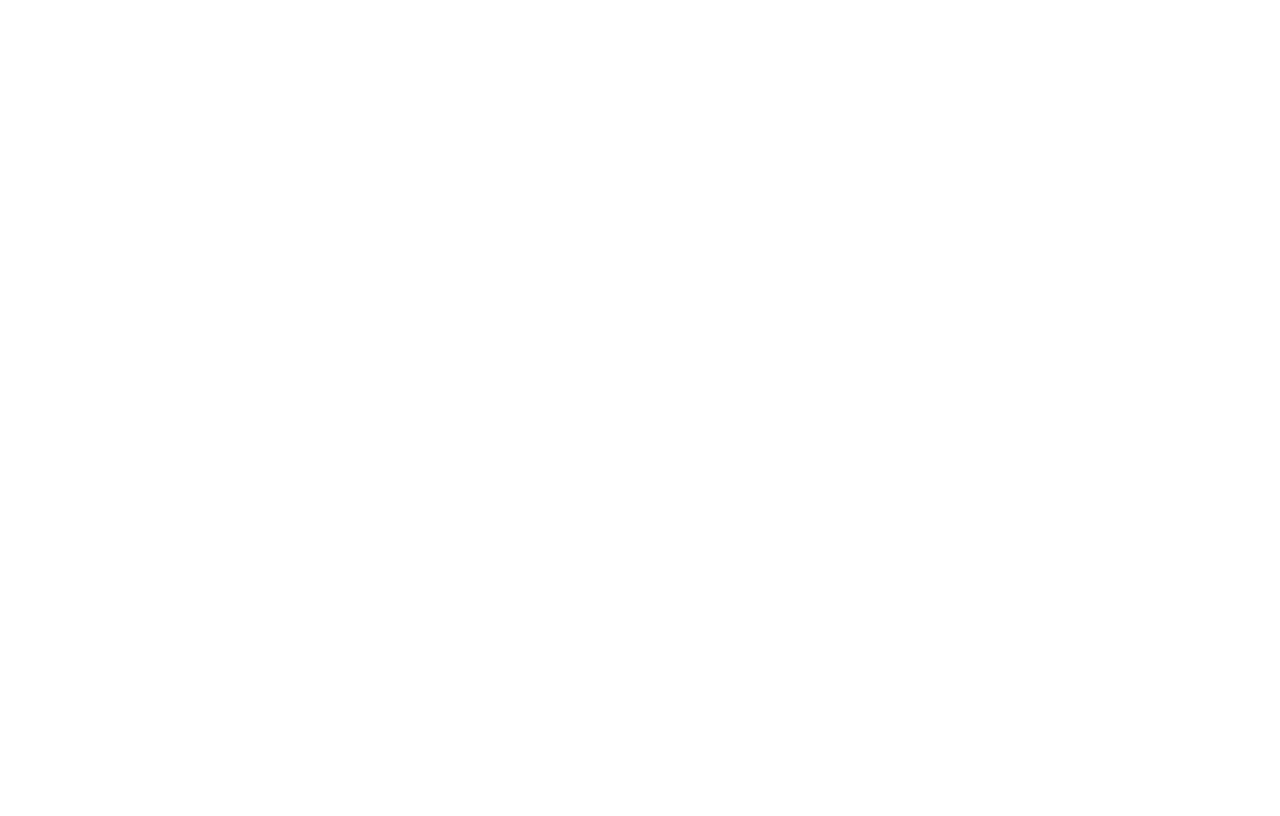
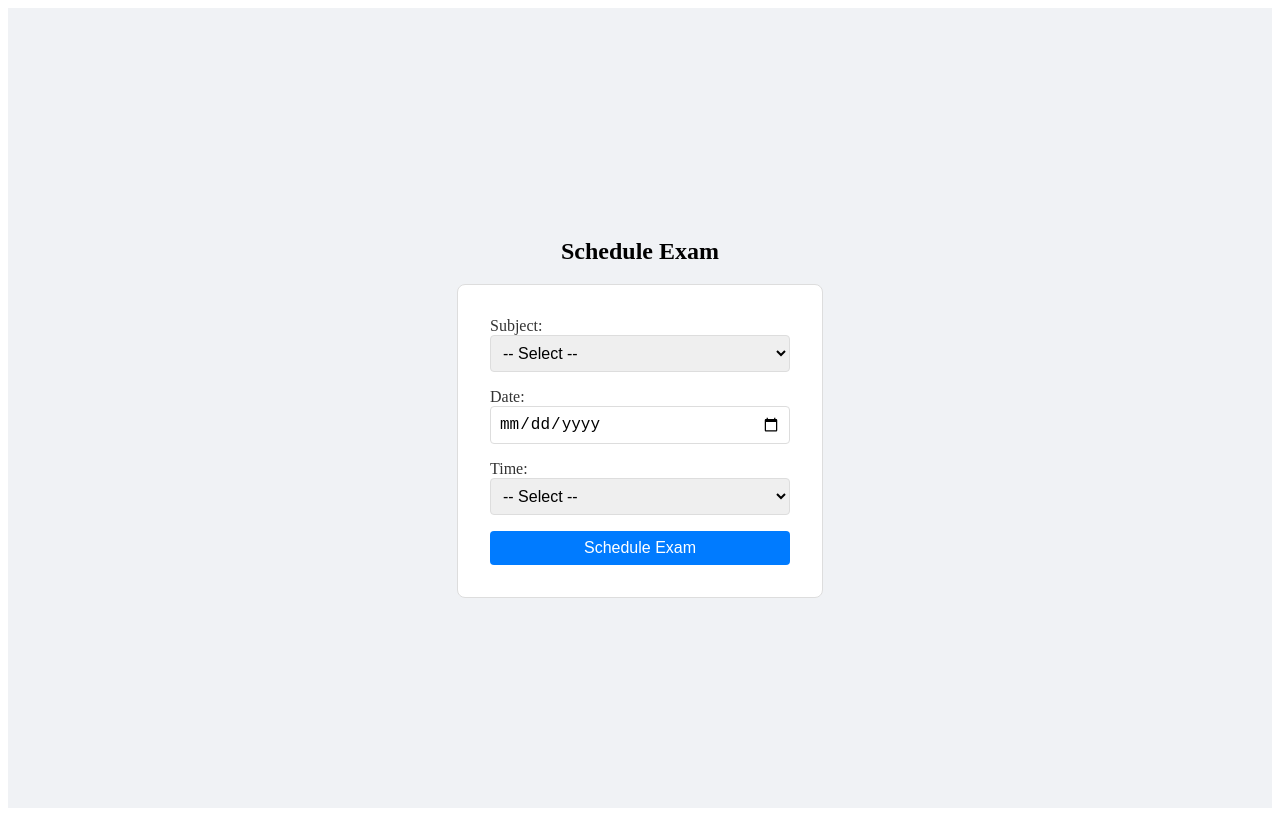
Before and after one commit to Lepseyat/Frontend-Design-and-implementation-of-a-student-admissions-system, a React (Create React App) app: page /exam-scheduler in a window 1280 px wide. Before the commit this address had no page. Built offline with nearby package versions, Linux system fonts and the light colour scheme; no server answers.

Commit message:
Initial commit

```diff
--- a/package.json
+++ b/package.json
@@ -6,6 +6,7 @@
     "@testing-library/jest-dom": "^5.17.0",
     "@testing-library/react": "^13.4.0",
     "@testing-library/user-event": "^13.5.0",
+    "jwt-decode": "^4.0.0",
     "react": "^18.3.1",
     "react-dom": "^18.3.1",
     "react-router-dom": "^6.28.0",
--- a/src/App.js
+++ b/src/App.js
@@ -2,15 +2,20 @@ import React from 'react';
 import { Routes, Route } from 'react-router-dom';
 import SignIn from './SignIn';
 import Registration from './Registration';
+import UserProvider from "./context/UserProvider"; // Import UserProvider
+import ExamScheduler from './ExamScheduler'; // Import the ExamScheduler component
 
 function App() {
   return (
+    <UserProvider> {/* Wrap the app with UserProvider */}
       <div className="App">
         <Routes>
           <Route path="/" element={<SignIn />} />
           <Route path="/register" element={<Registration />} />
+          <Route path="/exam-scheduler" element={<ExamScheduler />} /> {/* New Route */}
         </Routes>
       </div>
+    </UserProvider>
   );
 }
 
--- /dev/null
+++ b/src/ExamScheduler.js
@@ -0,0 +1,179 @@
+import React, { useState, useContext } from "react";
+import UserContext from "./context/UserContext"; // Import your user context
+
+function ExamScheduler() {
+  const { candidateId } = useContext(UserContext); // Access candidateId from context
+
+  const [formData, setFormData] = useState({
+    subject: "",
+    examDateTime: "",
+  });
+  const [error, setError] = useState("");
+
+  const API_BASE_URL = process.env.REACT_APP_API_BASE_URL || "http://localhost:8080";
+
+  const handleChange = (e) => {
+    const { name, value } = e.target;
+    setFormData({ ...formData, [name]: value });
+  };
+
+  const handleDateTimeChange = (e) => {
+    const { name, value } = e.target;
+    const date = formData.examDateTime.split("T")[0] || "";
+    const time = formData.examDateTime.split("T")[1] || "";
+
+    const updatedDateTime = name === "date" ? `${value}T${time}` : `${date}T${value}`;
+    setFormData({ ...formData, examDateTime: updatedDateTime });
+  };
+
+  const handleSubmit = async (e) => {
+    e.preventDefault();
+    setError("");
+
+    if (!candidateId) {
+      setError("Candidate ID is missing. Please log in again.");
+      return;
+    }
+
+    const { subject, examDateTime } = formData;
+
+    if (!subject || !examDateTime.includes("T")) {
+      setError("All fields are required.");
+      return;
+    }
+
+    const payload = {
+      candidateId, // Include candidateId
+      subject,
+      examDateTime,
+    };
+
+    try {
+      const response = await fetch(`${API_BASE_URL}/api/exam/schedule`, {
+        method: "POST",
+        headers: { "Content-Type": "application/json" },
+        body: JSON.stringify(payload),
+      });
+
+      if (response.ok) {
+        alert("Exam scheduled successfully!");
+        setFormData({ subject: "", examDateTime: "" });
+      } else {
+        const errorText = await response.text();
+        setError(errorText);
+      }
+    } catch (err) {
+      setError("An error occurred. Please try again.");
+    }
+  };
+
+  const dateValue = formData.examDateTime.split("T")[0] || "";
+  const timeValue = formData.examDateTime.split("T")[1] || "";
+
+  return (
+    <div style={styles.container}>
+      <h2>Schedule Exam</h2>
+      <form onSubmit={handleSubmit} style={styles.form}>
+        <label style={styles.label}>
+          Subject:
+          <select
+            name="subject"
+            value={formData.subject}
+            onChange={handleChange}
+            style={styles.input}
+            required
+          >
+            <option value="">-- Select --</option>
+            <option value="Math">Math</option>
+            <option value="Biology">Biology</option>
+            <option value="BEL">BEL</option>
+            <option value="OPT">OPT</option>
+            <option value="Physics">Physics</option>
+            <option value="English">English</option>
+          </select>
+        </label>
+
+        <label style={styles.label}>
+          Date:
+          <input
+            type="date"
+            name="date"
+            value={dateValue}
+            onChange={handleDateTimeChange}
+            style={styles.input}
+            required
+          />
+        </label>
+
+        <label style={styles.label}>
+          Time:
+          <select
+            name="time"
+            value={timeValue}
+            onChange={handleDateTimeChange}
+            style={styles.input}
+            required
+          >
+            <option value="">-- Select --</option>
+            <option value="09:00">09:00</option>
+            <option value="11:00">11:00</option>
+            <option value="14:30">14:30</option>
+          </select>
+        </label>
+
+        {error && <p style={styles.error}>{error}</p>}
+        <button type="submit" style={styles.button}>
+          Schedule Exam
+        </button>
+      </form>
+    </div>
+  );
+}
+
+const styles = {
+  container: {
+    display: "flex",
+    flexDirection: "column",
+    alignItems: "center",
+    justifyContent: "center",
+    height: "100vh",
+    backgroundColor: "#f0f2f5",
+  },
+  form: {
+    display: "flex",
+    flexDirection: "column",
+    gap: "1rem",
+    width: "300px",
+    padding: "2rem",
+    border: "1px solid #ddd",
+    borderRadius: "8px",
+    backgroundColor: "#fff",
+  },
+  label: {
+    display: "flex",
+    flexDirection: "column",
+    fontSize: "1rem",
+    color: "#333",
+  },
+  input: {
+    padding: "0.5rem",
+    fontSize: "1rem",
+    borderRadius: "4px",
+    border: "1px solid #ddd",
+  },
+  button: {
+    padding: "0.5rem",
+    fontSize: "1rem",
+    borderRadius: "4px",
+    border: "none",
+    color: "#fff",
+    backgroundColor: "#007bff",
+    cursor: "pointer",
+  },
+  error: {
+    color: "red",
+    fontSize: "0.9rem",
+  },
+};
+
+export default ExamScheduler;
--- a/src/SignIn.js
+++ b/src/SignIn.js
@@ -21,7 +21,7 @@ function SignIn() {
     });
       if (response.ok) {
         alert('Login successful!');
-        navigate('/dashboard');
+        navigate("/exam-scheduler");
       } else {
         const errorText = await response.text();
         setError(errorText);
--- /dev/null
+++ b/src/context/UserContext.js
@@ -0,0 +1,9 @@
+import { createContext } from "react";
+
+// Create a UserContext with default values (you can adjust this as needed)
+const UserContext = createContext({
+  candidateId: null, // This is where the candidate ID will be stored
+  setCandidateId: () => {}, // This is a placeholder for the setter function
+});
+
+export default UserContext;
--- /dev/null
+++ b/src/context/UserProvider.js
@@ -0,0 +1,14 @@
+import React, { useState } from "react";
+import UserContext from "./UserContext";
+
+const UserProvider = ({ children }) => {
+  const [candidateId, setCandidateId] = useState(null); // Initially no candidateId
+
+  return (
+    <UserContext.Provider value={{ candidateId, setCandidateId }}>
+      {children}
+    </UserContext.Provider>
+  );
+};
+
+export default UserProvider;
```
Also changed, not shown: 1 other file (tests, documents, lock files or other folders). Lines whose indentation alone changed are shown as unchanged.
